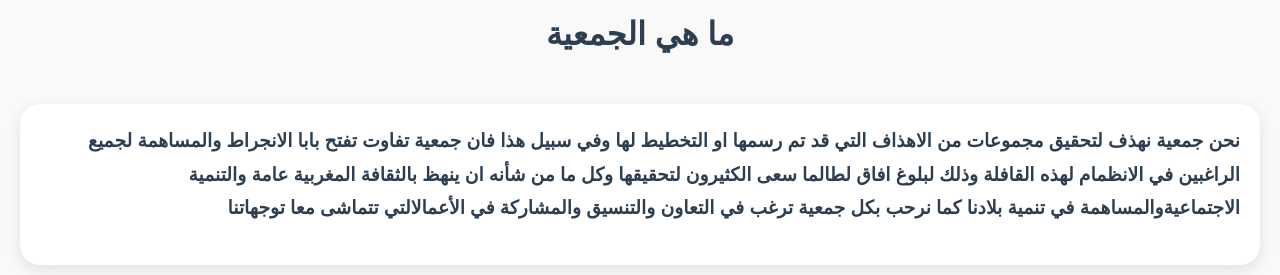
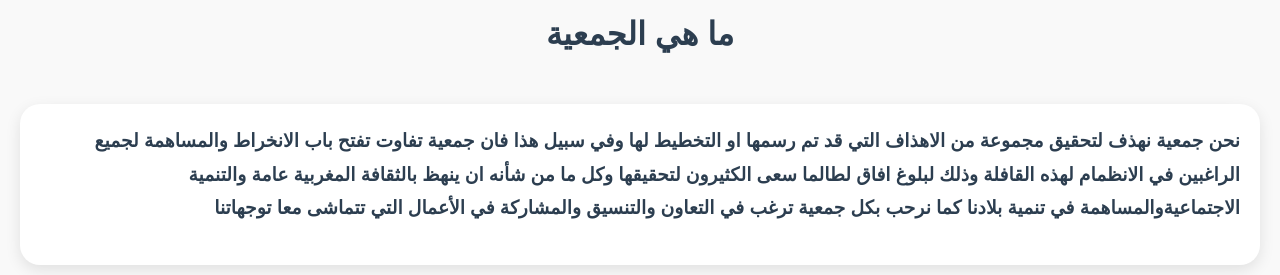
Before and after one commit to tifaot/tifaot.ma, a plain HTML site: page index.html in a window 1280 px wide. Shown: the part 1020-1295 px from the top of the page. Drawn offline with nearby package versions, Linux system fonts and the light colour scheme.

Commit message:
تم تحديث الموقع: [اشرح التغييرات]

```diff
--- a/index.html
+++ b/index.html
@@ -36,8 +36,8 @@
         <div class="sty12">
          <a href="#project" class="styl4">view my work</a>
             <div class="styl5">
-                <a href="https://www.facebook.com/sofyan.bahaybou.3"><i class="fa-brands fa-facebook"></i></a>
-                <a href="https://www.instagram.com/programmation_code?igsh=MXhoZ3g1YWowY3I1bg=="><i class="fa-brands fa-instagram"></i></a>
+                <a href="https://www.facebook.com/profile.php?id=100064113159837"><i class="fa-brands fa-facebook"></i></a>
+                <a href="https://www.instagram.com/tifa.outassociation?utm_source=ig_web_button_share_sheet&igsh=ZDNlZDc0MzIxNw=="><i class="fa-brands fa-instagram"></i></a>
                 <a href="https://github.com/sofyan40"><i class="fa-brands fa-github"></i></a>
             </div>
         </div>
@@ -64,11 +64,11 @@
 
           <div  style="border-radius: 20px; margin: 20px; background-color: white; box-shadow: 0 5px 15px rgba(0, 0, 0, 0.1); padding: 20px; display: flex; justify-content: center;" >
 
-            <h3 > نحن جمعية نهذف لتحقيق مجموعات من الاهذاف التي قد
+            <h3 > نحن جمعية نهذف لتحقيق مجموعة من الاهذاف التي قد
                 تم رسمها او التخطيط لها وفي سبيل هذا فان جمعية تفاوت تفتح
-                 بابا الانجراط والمساهمة لجميع الراغبين في الانظمام لهذه
+                 باب الانخراط والمساهمة لجميع الراغبين في الانظمام لهذه
                  القافلة وذلك لبلوغ افاق لطالما سعى الكثيرون لتحقيقها وكل ما من شأنه ان ينهظ بالثقافة المغربية عامة والتنمية الاجتماعيةوالمساهمة في تنمية بلادنا
-                كما نرحب بكل جمعية ترغب في التعاون والتنسيق والمشاركة في الأعمالالتي تتماشى معا توجهاتنا</h3>
+                كما نرحب بكل جمعية ترغب في التعاون والتنسيق والمشاركة في الأعمال التي تتماشى معا توجهاتنا</h3>
 
         </div>
 
```
